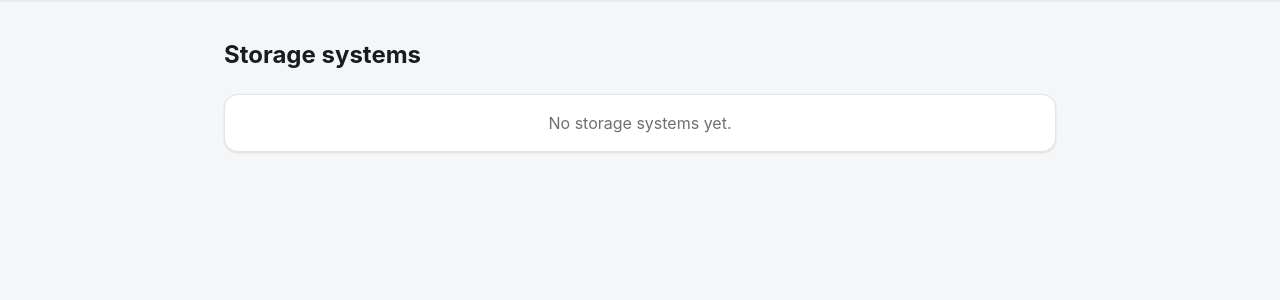
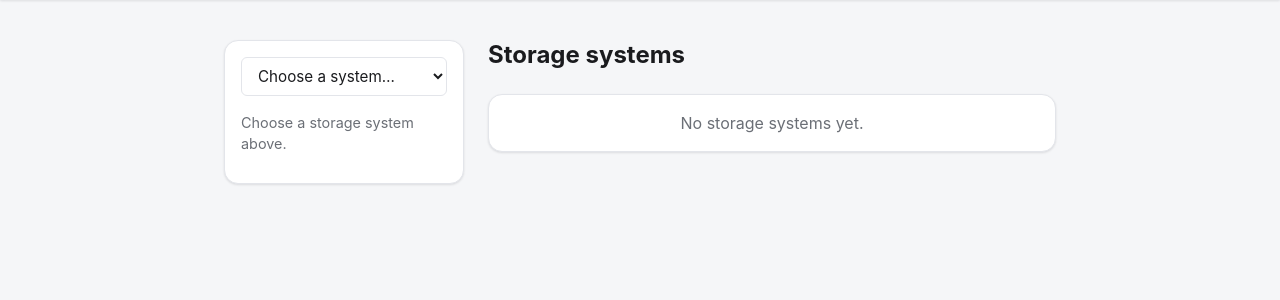
Before and after one commit to leoagea/MakerStock, a Django app: page /storage/ in a window 1280 px wide. Shown: the part 71-371 px from the top of the page. Run offline with Django 5.2, Linux system fonts and the light colour scheme; the visitor is signed in with stand-in values (Sample User, id 1); data that the repository does not hold is empty; parts of the project's set-up code (start-up, migrations or seed data) failed here and were passed over.

Commit message:
Add Frame and Cabinet models with views, forms, and templates; implement sidebar navigation for storage management

```diff
--- a/web/static/css/base.css
+++ b/web/static/css/base.css
@@ -448,6 +448,92 @@ textarea { min-height: 5rem; resize: vertical; }
     margin: var(--space-6) auto 0;
 }
 
+/* Storage workspace: system switcher + frame/cabinet tree sidebar */
+
+.storage-layout {
+    display: flex;
+    align-items: flex-start;
+    gap: var(--space-5);
+}
+
+.storage-sidebar {
+    flex: 0 0 240px;
+    display: flex;
+    flex-direction: column;
+    gap: var(--space-4);
+    background: var(--color-surface);
+    border: 1px solid var(--color-border);
+    border-radius: var(--radius-lg);
+    padding: var(--space-4);
+    box-shadow: var(--shadow-sm);
+    position: sticky;
+    top: calc(var(--space-5) + 64px);
+}
+
+.storage-sidebar__switcher select {
+    width: 100%;
+}
+
+.storage-sidebar__tree {
+    display: flex;
+    flex-direction: column;
+    gap: var(--space-2);
+}
+
+.storage-sidebar__tree details {
+    border-top: 1px solid var(--color-border);
+    padding-top: var(--space-2);
+}
+
+.storage-sidebar__tree details:first-child {
+    border-top: none;
+    padding-top: 0;
+}
+
+.storage-sidebar__tree summary {
+    cursor: pointer;
+    font-weight: 600;
+}
+
+.storage-sidebar__tree summary a {
+    color: var(--color-text);
+}
+
+.storage-sidebar__tree summary a:hover {
+    color: var(--color-primary);
+}
+
+.storage-sidebar__tree ul {
+    list-style: none;
+    margin: var(--space-2) 0 0;
+    padding-left: var(--space-4);
+    display: flex;
+    flex-direction: column;
+    gap: var(--space-1);
+}
+
+.storage-sidebar__tree .hint {
+    font-size: 0.85rem;
+    margin: 0;
+}
+
+.storage-sidebar__actions {
+    display: flex;
+    flex-direction: column;
+    gap: var(--space-2);
+    padding-top: var(--space-3);
+    border-top: 1px solid var(--color-border);
+}
+
+.storage-sidebar__actions .btn {
+    justify-content: center;
+}
+
+.storage-main {
+    flex: 1;
+    min-width: 0;
+}
+
 /* HTMX swap transitions */
 
 .htmx-swapping {
@@ -466,4 +552,6 @@ textarea { min-height: 5rem; resize: vertical; }
     header .container { gap: var(--space-2); }
     .list-card__item { padding: var(--space-3) var(--space-4); }
     .stat-banner { flex-direction: column; gap: var(--space-3); }
+    .storage-layout { flex-direction: column; }
+    .storage-sidebar { flex: 1 1 auto; width: 100%; position: static; }
 }
```
Also changed, not shown: web/apps/core/tests/test_views.py (+3 -2 lines), web/apps/inventory/tests/test_models.py (+3 -2 lines), web/apps/inventory/tests/test_services.py (+3 -2 lines), web/apps/inventory/tests/test_views.py (+3 -2 lines), web/apps/storage/forms.py (added), web/apps/storage/templates/storage/_sidebar.html (added), web/apps/storage/templates/storage/_storage_base.html (added), web/apps/storage/templates/storage/cabinet_detail.html, web/apps/storage/templates/storage/cabinet_form.html (added), web/apps/storage/templates/storage/drawer_detail.html, web/apps/storage/templates/storage/frame_detail.html, web/apps/storage/templates/storage/frame_form.html (added), web/apps/storage/templates/storage/system_detail.html, web/apps/storage/templates/storage/system_list.html, 4 more files.
